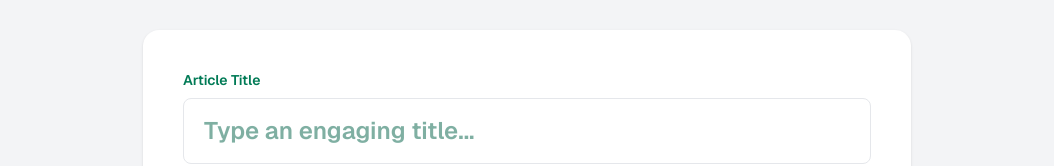
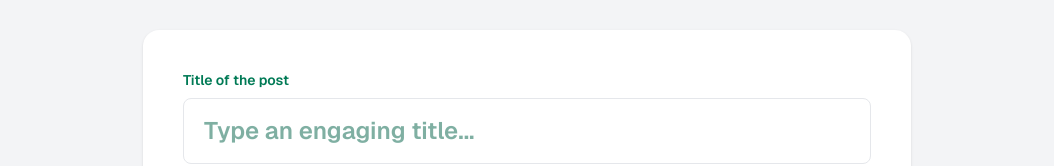
Before and after one commit to thirachaya/quick-text-editor, a Next.js app: page /editor in a window 1280 px wide. Shown: the part 159-325 px from the top of the page, without its empty margins (113-1167 px from the left). Built offline with nearby package versions, Linux system fonts and the light colour scheme.

Commit message:
feature: redirect after submit post

```diff
--- a/src/app/(admin)/editor/page.tsx
+++ b/src/app/(admin)/editor/page.tsx
@@ -5,8 +5,10 @@ import Input from "@/components/form/Input";
 import { usePostForm } from "@/hooks/usePostForm";
 import { useState } from "react";
 import CustomAlert from "@/components/alert/CustomAlert";
+import { useRouter } from 'next/navigation'
 
 export default function Page() {
+  const router = useRouter()
   const {
     title,
     slug,
@@ -34,6 +36,11 @@ export default function Page() {
         message: "Post created successfully",
         severity: "success",
       });
+
+      setTimeout(() => {
+        router.push(`/news/${slug}`)
+      }, 1200)
+
     } catch (err: any) {
       setAlert({
         open: true,
@@ -58,7 +65,7 @@ export default function Page() {
           {/* Title */}
           <div>
             <label className="text-sm font-semibold text-emerald-700 mb-2 block">
-              Article Title
+              Title of the post
             </label>
             <Input
               value={title}
```
